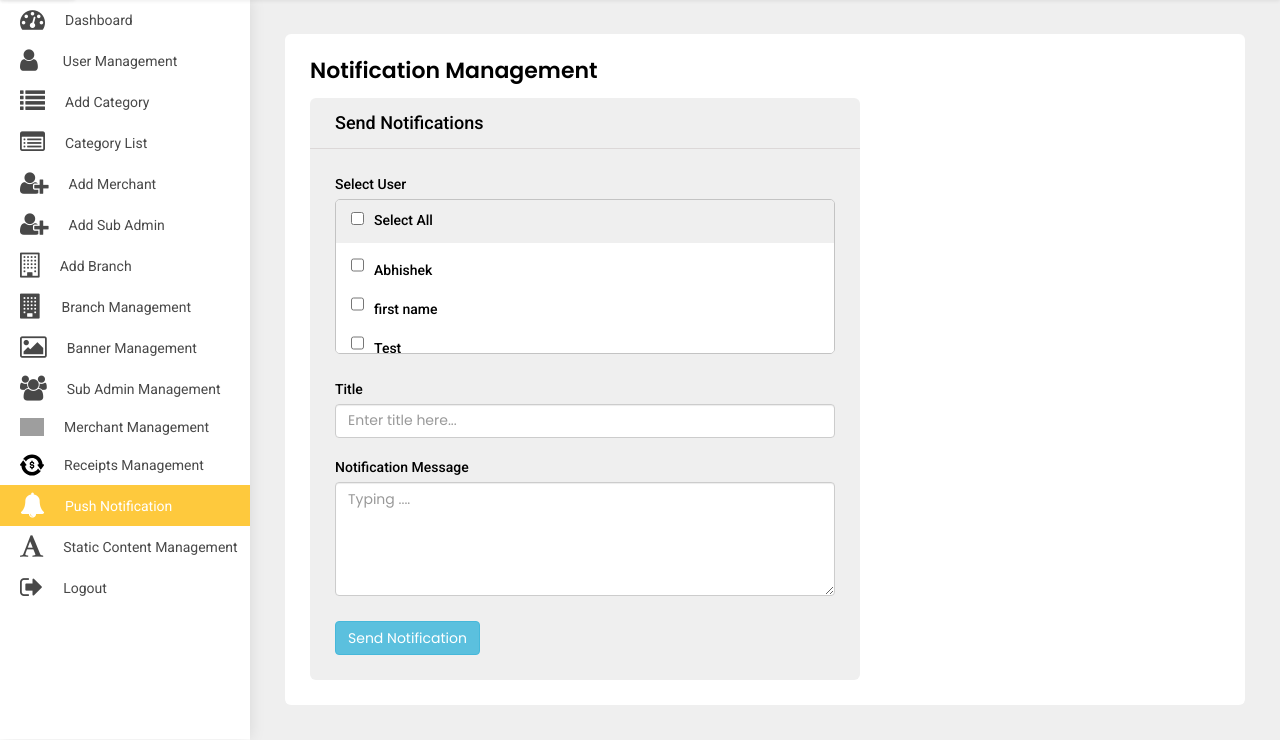
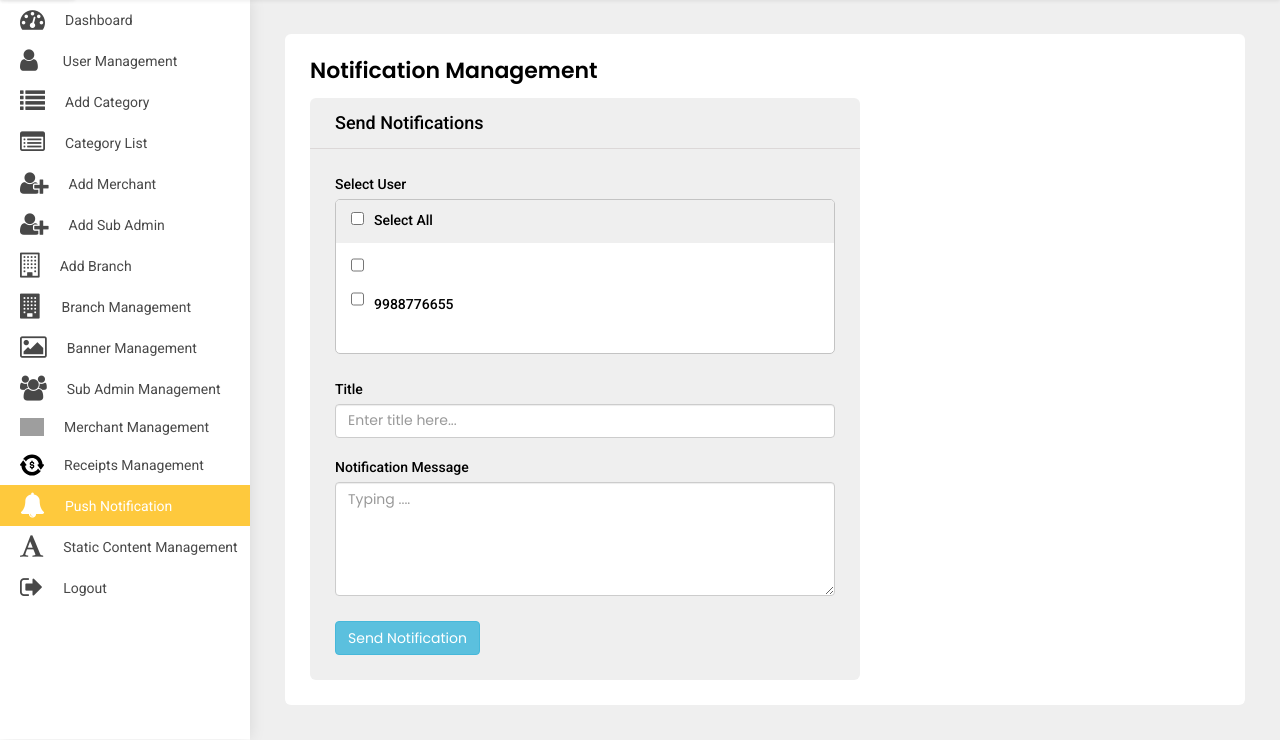
Before and after one commit to choudharyamit26/Sales-Slip, a Django app: page /adminpanel/send-notification/ in a window 1280 px wide. Shown: the part 61-801 px from the top of the page. Run offline with Django 3.2, Linux system fonts and the light colour scheme; a user stored in the database is signed in; data comes from the database, SQL or seed files in the repository; some libraries are stand-ins or nearby versions; grey boxes are pictures that could not be loaded.

Commit message:
fixed bugs

```diff
--- a/adminpanel/templates/send-notification.html
+++ b/adminpanel/templates/send-notification.html
@@ -25,7 +25,7 @@
                                 <li><label><input type="checkbox" id="selectAll" class="main">Select All</label></li>
                                 {% for user in users %}
                                 <li><label><input class="checkbox" type="checkbox" name="to" id="checkbox"
-                                                  value="{{user.id}}">{{user.first_name}}</label>
+                                                  value="{{user.id}}">{{user.phone_number}}</label>
                                 </li>
                                 {% endfor %}
                             </ul>
--- a/adminpanel/views.py
+++ b/adminpanel/views.py
@@ -985,7 +985,7 @@ class SendNotification(LoginRequiredMixin, View):
     login_url = 'adminpanel:login'
 
     def get(self, request, *args, **kwargs):
-        users = User.objects.all().exclude(is_superuser=True)
+        users = User.objects.all().exclude(is_superuser=True).exclude(is_merchant=True)
         context = {
             "users": users
         }
```
